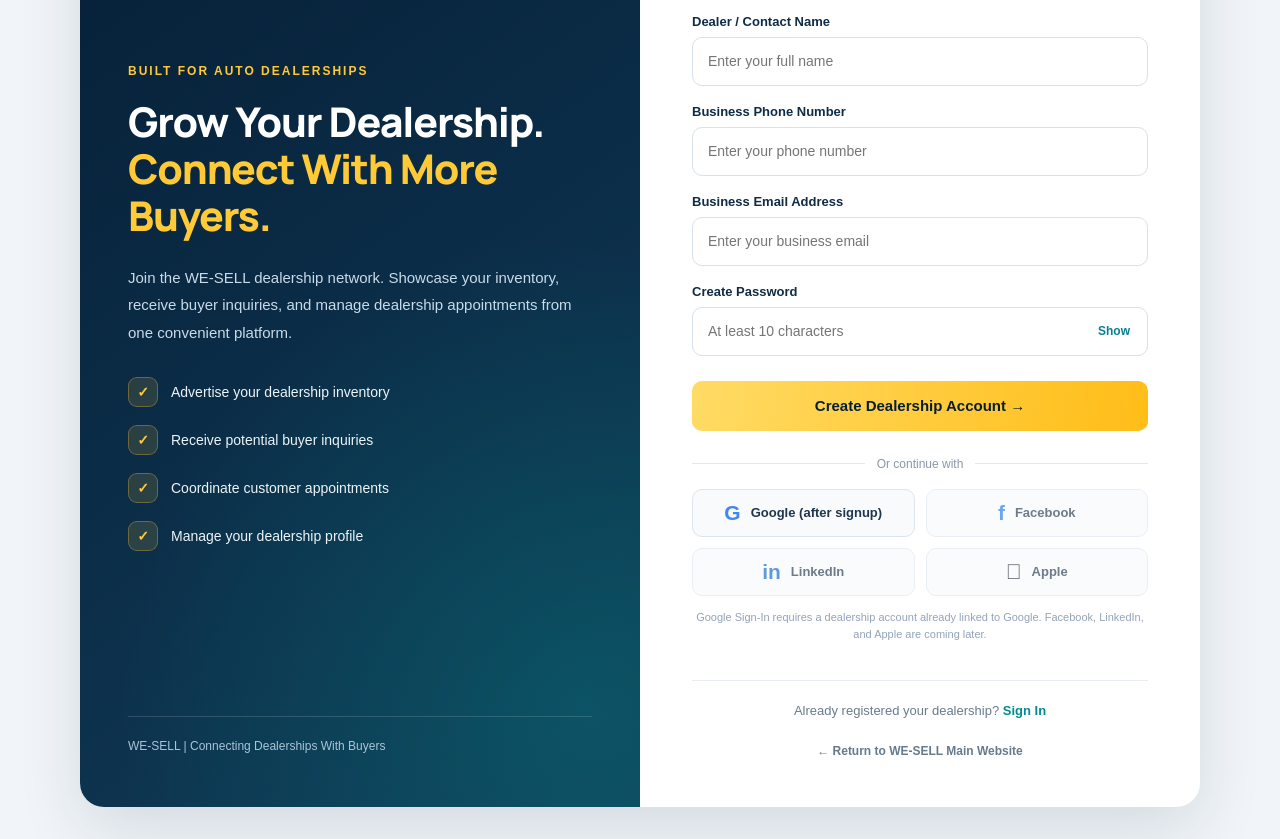
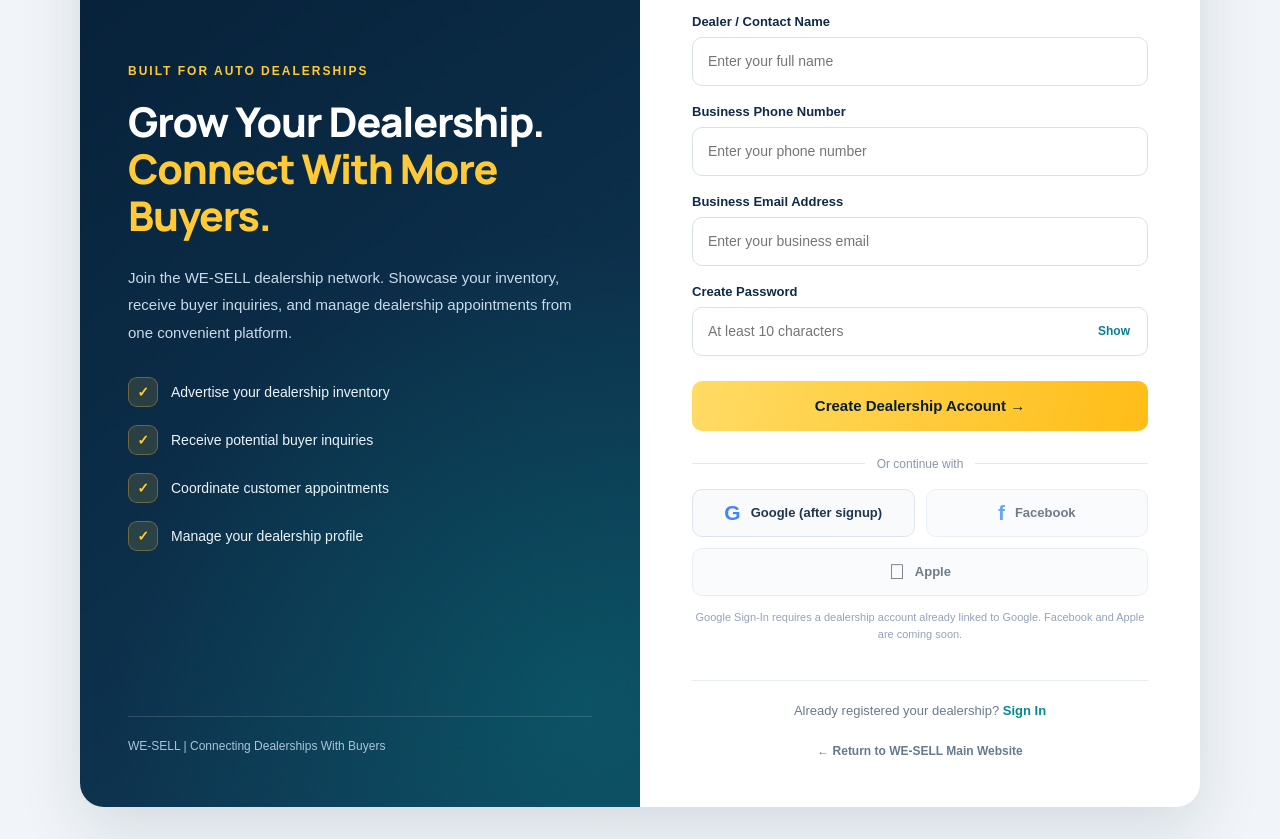
Before and after one commit to zamirvira-collab/wesell, a Flask app: page /register in a window 1280 px wide. Shown: the part 338-1177 px from the top of the page. Run offline with Flask 3, Linux system fonts and the light colour scheme; parts of the project's set-up code (start-up, migrations or seed data) failed here and were passed over; some libraries are stand-ins or nearby versions.

Commit message:
Update auth.html

```diff
--- a/templates/auth.html
+++ b/templates/auth.html
@@ -1,3 +1,4 @@
+
 {% extends 'base.html' %}
 
 {% block title %}
@@ -325,6 +326,8 @@ body:has(.ws-dealer-page) .navbar {
     background: #e1e8f0;
 }
 
+/* SOCIAL LOGIN */
+
 .ws-dealer-social {
     display: grid;
     grid-template-columns: repeat(2,minmax(0,1fr));
@@ -365,12 +368,15 @@ body:has(.ws-dealer-page) .navbar {
     color: #1877f2;
 }
 
-.ws-dealer-social .linkedin {
-    color: #0a66c2;
+.ws-dealer-social .apple {
+    color: #111827;
 }
 
-.ws-dealer-social .apple {
-    color: #111827;
+/* FULL WIDTH APPLE BUTTON */
+
+.ws-dealer-social .ws-apple-button {
+    grid-column: 1 / -1;
+    width: 100%;
 }
 
 .ws-dealer-social-note {
@@ -407,6 +413,8 @@ body:has(.ws-dealer-page) .navbar {
     font-size: 12px;
     font-weight: 700;
 }
+
+/* RESPONSIVE DESIGN */
 
 @media (max-width: 850px) {
     .ws-dealer-shell {
@@ -468,7 +476,9 @@ body:has(.ws-dealer-page) .navbar {
 </style>
 
 <div class="ws-dealer-topbar">
+
     <div class="ws-dealer-topbar-brand">
+
         <span class="ws-dealer-topbar-logo">
             WE-SELL
         </span>
@@ -476,6 +486,7 @@ body:has(.ws-dealer-page) .navbar {
         <span class="ws-dealer-topbar-name">
             Dealership Portal
         </span>
+
     </div>
 
     <a
@@ -483,26 +494,38 @@ body:has(.ws-dealer-page) .navbar {
         href="{{ url_for('home') }}">
         ← Main Website
     </a>
+
 </div>
 
 <section class="ws-dealer-page">
+
     <div class="ws-dealer-shell">
+
+        <!-- LEFT SIDE -->
 
         <aside class="ws-dealer-left">
 
             <div class="ws-dealer-brand">
+
                 WE-SELL
-                <small>DEALERSHIP BUSINESS PORTAL</small>
+
+                <small>
+                    DEALERSHIP BUSINESS PORTAL
+                </small>
+
             </div>
 
             <div>
+
                 <div class="ws-dealer-eyebrow">
                     BUILT FOR AUTO DEALERSHIPS
                 </div>
 
                 <h1>
                     Grow Your Dealership.<br>
-                    <span>Connect With More Buyers.</span>
+                    <span>
+                        Connect With More Buyers.
+                    </span>
                 </h1>
 
                 <p class="ws-dealer-description">
@@ -535,6 +558,7 @@ body:has(.ws-dealer-page) .navbar {
                     </div>
 
                 </div>
+
             </div>
 
             <div class="ws-dealer-bottom">
@@ -542,6 +566,8 @@ body:has(.ws-dealer-page) .navbar {
             </div>
 
         </aside>
+
+        <!-- RIGHT SIDE -->
 
         <div class="ws-dealer-right">
 
@@ -585,6 +611,7 @@ body:has(.ws-dealer-page) .navbar {
                 {% if mode == 'register' %}
 
                 <div class="ws-dealer-field">
+
                     <label for="ws-name">
                         Dealer / Contact Name
                     </label>
@@ -597,9 +624,11 @@ body:has(.ws-dealer-page) .navbar {
                         autocomplete="name"
                         maxlength="100"
                         required>
+
                 </div>
 
                 <div class="ws-dealer-field">
+
                     <label for="ws-phone">
                         Business Phone Number
                     </label>
@@ -611,11 +640,13 @@ body:has(.ws-dealer-page) .navbar {
                         placeholder="Enter your phone number"
                         autocomplete="tel"
                         maxlength="30">
+
                 </div>
 
                 {% endif %}
 
                 <div class="ws-dealer-field">
+
                     <label for="ws-email">
                         Business Email Address
                     </label>
@@ -628,9 +659,11 @@ body:has(.ws-dealer-page) .navbar {
                         autocomplete="email"
                         maxlength="254"
                         required>
+
                 </div>
 
                 <div class="ws-dealer-field">
+
                     <label for="ws-password">
                         {{ 'Create Password' if mode == 'register' else 'Password' }}
                     </label>
@@ -656,28 +689,35 @@ body:has(.ws-dealer-page) .navbar {
                         </button>
 
                     </div>
+
                 </div>
 
-                <!-- FORGOT PASSWORD LINK -->
+                <!-- FORGOT PASSWORD -->
+
                 {% if mode != 'register' %}
 
                 <div class="ws-dealer-forgot">
+
                     <a href="{{ url_for('forgot_password') }}">
                         Forgot Password?
                     </a>
+
                 </div>
 
                 {% endif %}
-                <!-- END FORGOT PASSWORD LINK -->
 
                 <button
                     type="submit"
                     class="ws-dealer-submit">
 
                     {% if mode == 'register' %}
+
                         Create Dealership Account →
+
                     {% else %}
+
                         Sign In to Dealer Portal →
+
                     {% endif %}
 
                 </button>
@@ -688,7 +728,11 @@ body:has(.ws-dealer-page) .navbar {
                 Or continue with
             </div>
 
+            <!-- SOCIAL LOGIN OPTIONS -->
+
             <div class="ws-dealer-social">
+
+                <!-- GOOGLE -->
 
                 {% if mode == 'login' %}
 
@@ -697,6 +741,7 @@ body:has(.ws-dealer-page) .navbar {
                     aria-label="Continue with Google">
 
                     <strong class="google">G</strong>
+
                     Continue with Google
 
                 </a>
@@ -708,11 +753,14 @@ body:has(.ws-dealer-page) .navbar {
                     title="Create an account first, then connect Google">
 
                     <strong class="google">G</strong>
+
                     Google (after signup)
 
                 </a>
 
                 {% endif %}
+
+                <!-- FACEBOOK -->
 
                 <button
                     type="button"
@@ -720,26 +768,21 @@ body:has(.ws-dealer-page) .navbar {
                     title="Facebook sign-in coming soon">
 
                     <strong class="facebook">f</strong>
+
                     Facebook
 
                 </button>
 
-                <button
-                    type="button"
-                    disabled
-                    title="LinkedIn sign-in coming soon">
-
-                    <strong class="linkedin">in</strong>
-                    LinkedIn
-
-                </button>
+                <!-- APPLE -->
 
                 <button
                     type="button"
+                    class="ws-apple-button"
                     disabled
                     title="Apple sign-in coming soon">
 
                     <strong class="apple">&#63743;</strong>
+
                     Apple
 
                 </button>
@@ -748,8 +791,8 @@ body:has(.ws-dealer-page) .navbar {
 
             <p class="ws-dealer-social-note">
                 Google Sign-In requires a dealership account
-                already linked to Google. Facebook, LinkedIn,
-                and Apple are coming later.
+                already linked to Google.
+                Facebook and Apple are coming soon.
             </p>
 
             <div class="ws-dealer-switch">
@@ -783,11 +826,14 @@ body:has(.ws-dealer-page) .navbar {
             </div>
 
         </div>
+
     </div>
+
 </section>
 
 <script>
 function toggleDealerPassword() {
+
     const password = document.getElementById('ws-password');
     const button = document.querySelector('.ws-dealer-toggle');
 
@@ -796,11 +842,15 @@ function toggleDealerPassword() {
     }
 
     if (password.type === 'password') {
+
         password.type = 'text';
         button.textContent = 'Hide';
+
     } else {
+
         password.type = 'password';
         button.textContent = 'Show';
+
     }
 }
 </script>
```
